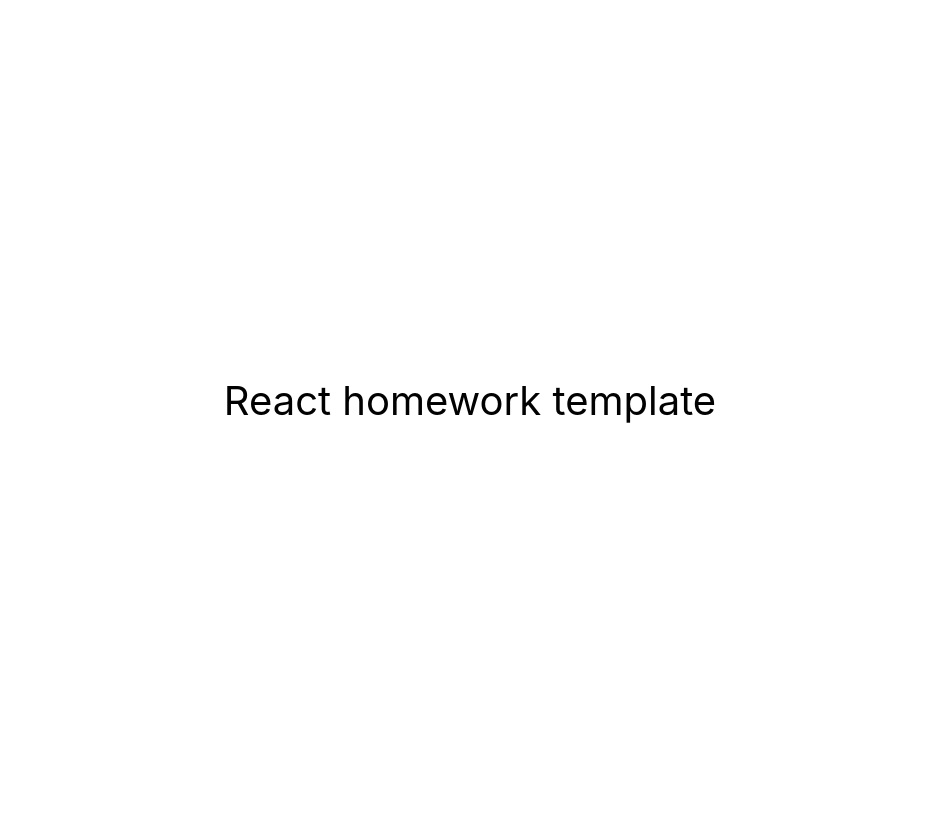
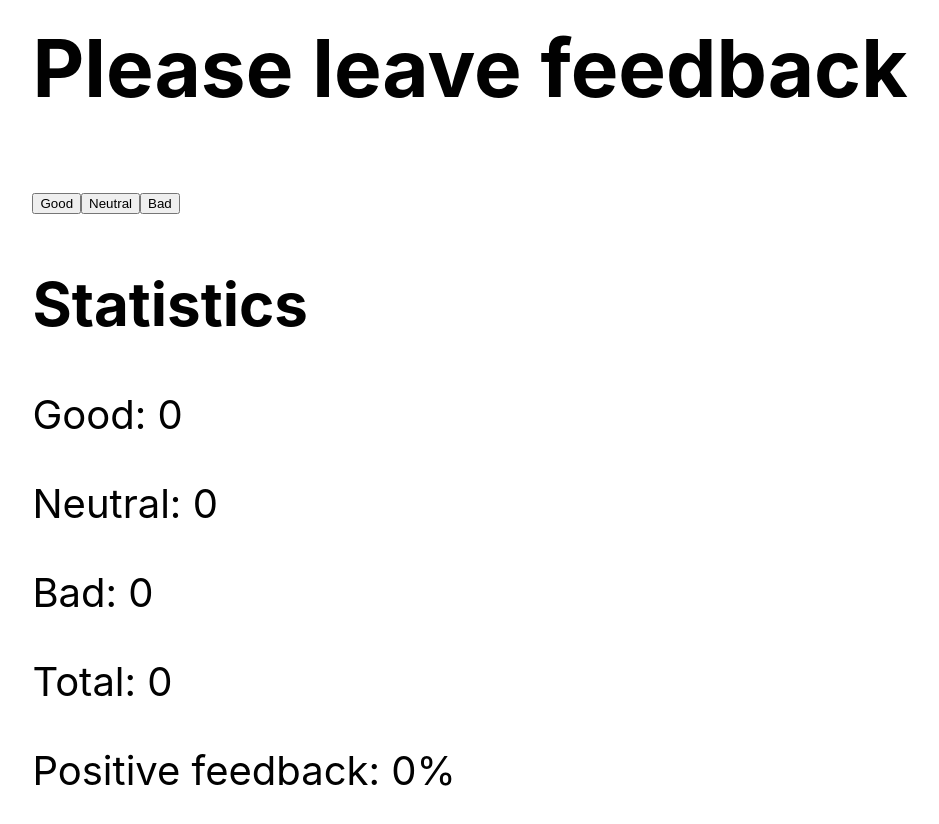
Before and after one commit to xwinkX/goit-react-hw-02-feedback, a React (Create React App) app: page / in a window 1280 px wide. Shown: the top 824 px of the page, without its empty margins (170-1109 px from the left). Before the commit the page ends 800 px from the top, so only its background shows below. Built offline with nearby package versions, Linux system fonts and the light colour scheme.

Commit message:
qwqwqwqw

```diff
--- a/src/components/App.jsx
+++ b/src/components/App.jsx
@@ -1,3 +1,5 @@
+import Feedback from "./Feedback/Feedback";
+
 export const App = () => {
   return (
     <div
@@ -10,7 +12,7 @@ export const App = () => {
         color: '#010101'
       }}
     >
-      React homework template
+      <Feedback/>
     </div>
   );
 };
--- /dev/null
+++ b/src/components/Feedback/Feedback.js
@@ -0,0 +1,67 @@
+import React from 'react';
+import './Feedback.css';
+
+class Feedback extends React.Component {
+  state = {
+    good: 0,
+    neutral: 0,
+    bad: 0,
+  };
+
+  countGoodFeedback = () => {
+    this.setState(prevState => ({
+      good: prevState.good + 1,
+    }));
+  };
+
+  countNeutralFeedback = () => {
+    this.setState(prevState => ({
+      neutral: prevState.neutral + 1,
+    }));
+  };
+
+  countBadFeedback = () => {
+    this.setState(prevState => ({
+      bad: prevState.bad + 1,
+    }));
+  };
+
+  countTotalFeedback = () => {
+    const state = this.state;
+    const total = state.bad + state.neutral + state.good;
+    return total;
+  };
+
+  countPositiveFeedbackPercentage = () => {
+    const good = this.good;
+    const positiveFeedback = Math.round(
+      (good / this.countTotalFeedback()) * 100
+    );
+    return positiveFeedback;
+  };
+
+  render() {
+    return (
+      <div>
+        <h1>Please leave feedback</h1>
+        <button type="button" onClick={this.countGoodFeedback}>
+          Good
+        </button>
+        <button type="button" onClick={this.countNeutralFeedback}>
+          Neutral
+        </button>
+        <button type="button" onClick={this.countBadFeedback}>
+          Bad
+        </button>
+        <h2>Statistics</h2>
+        <p>Good: {this.state.good}</p>
+        <p>Neutral: {this.state.neutral}</p>
+        <p>Bad: {this.state.bad}</p>
+        <p>Total: {this.countTotalFeedback()}</p>
+        <p>Positive feedback: {this.countPositiveFeedbackPercentage() || 0}%</p>
+      </div>
+    );
+  }
+}
+
+export default Feedback;
--- a/src/components/Feedbask/Feedbask.js
+++ /dev/null
@@ -1,6 +0,0 @@
-import React from 'react';
-import './Feedbask.css';
-
-class Feedbask extends React.Component {
-    render()
-}
```
Also changed, not shown: src/components/Feedback/Feedback.css (added).
